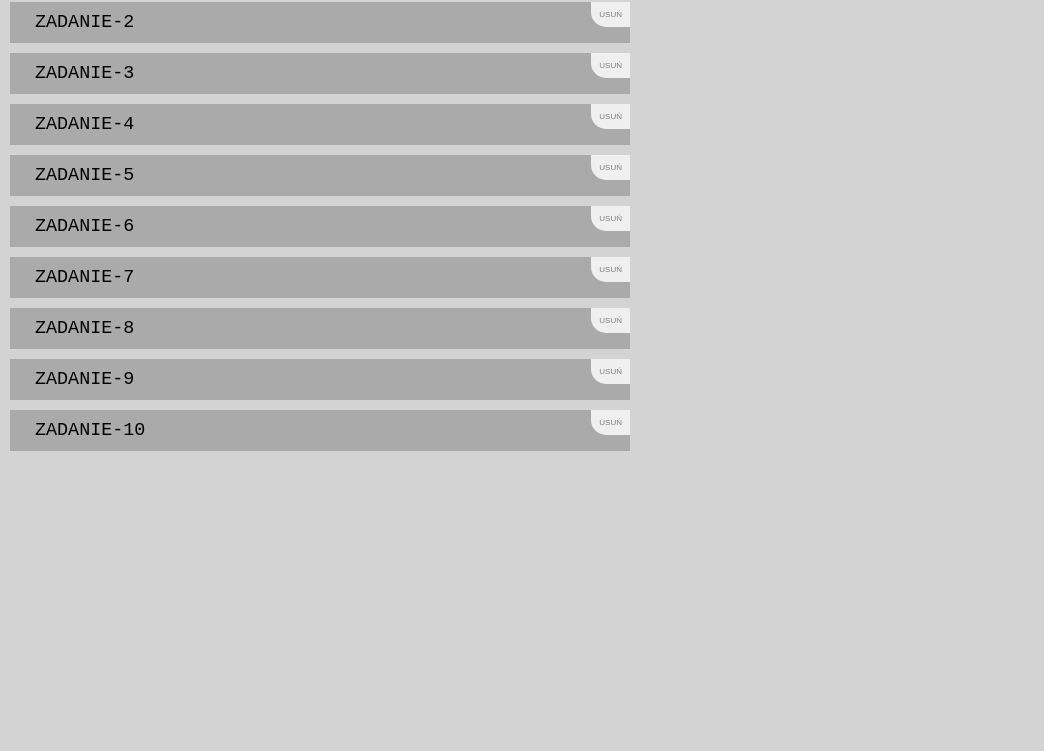
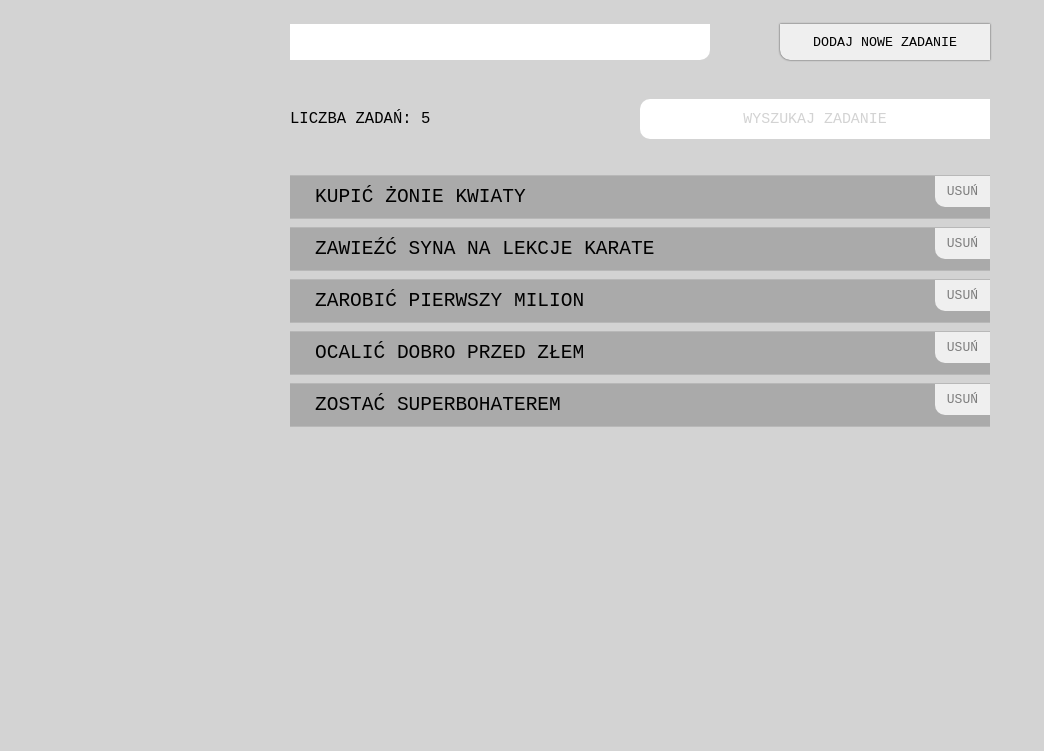
Before and after one commit to zygarios/to-do-app, a website: page index.html in a window 1280 px wide. Shown: the part 59-810 px from the top of the page, without its empty margins (0-1044 px from the left). Drawn offline with Linux system fonts and the light colour scheme.

Commit message:
end ToDoApp

```diff
--- a/index.html
+++ b/index.html
@@ -9,18 +9,24 @@
   </head>
 
   <body>
-    <ul class="all-tasks">
-      <li>zadanie-1 <button>Usuń</button></li>
-      <li>zadanie-2 <button>Usuń</button></li>
-      <li>zadanie-3 <button>Usuń</button></li>
-      <li>zadanie-4 <button>Usuń</button></li>
-      <li>zadanie-5 <button>Usuń</button></li>
-      <li>zadanie-6 <button>Usuń</button></li>
-      <li>zadanie-7 <button>Usuń</button></li>
-      <li>zadanie-8 <button>Usuń</button></li>
-      <li>zadanie-9 <button>Usuń</button></li>
-      <li>zadanie-10 <button>Usuń</button></li>
-    </ul>
+    <div class="to-do-list">
+      <h1>Dziennik zadań</h1>
+      <form class="add-task" action="">
+        <input type="text" />
+        <button>Dodaj nowe zadanie</button>
+      </form>
+      <div class="search-count">
+        <h3 class="tasks-count">Liczba zadań: <span></span></h3>
+        <input class="find-task" type="text" placeholder="Wyszukaj zadanie" />
+      </div>
+      <ul class="all-tasks">
+        <li class="task">Kupić żonie kwiaty<button>Usuń</button></li>
+        <li class="task">Zawieźć syna na lekcje karate<button>Usuń</button></li>
+        <li class="task">Zarobić pierwszy milion<button>Usuń</button></li>
+        <li class="task">Ocalić dobro przed złem<button>Usuń</button></li>
+        <li class="task">Zostać superbohaterem<button>Usuń</button></li>
+      </ul>
+    </div>
     <script src="script.js"></script>
   </body>
 </html>
--- a/script.js
+++ b/script.js
@@ -1,9 +1,59 @@
-const allTasks = document.querySelectorAll('.allTasks');
-
+const tasksList = document.querySelector('.all-tasks');
+let tasks = [...document.querySelectorAll('.task')];
+const tasksCountSpan = document.querySelector('.tasks-count span');
+const addTask = document.querySelector('.add-task');
+const findButton = document.querySelector('.find-task');
+const addTaskInput = document.querySelector('.add-task input');
+const removeBtn = document.querySelectorAll('.task button');
 const removeTask = e => {
-  console.log(e.target.parentNode.remove());
+  e.target.parentNode.remove();
+  tasks = [...document.querySelectorAll('.task')];
+  counter();
 };
 
-document
-  .querySelectorAll('li button')
-  .forEach(item => item.addEventListener('click', removeTask));
+removeBtn.forEach(item => item.addEventListener('click', removeTask));
+
+function counter() {
+  tasksCountSpan.textContent = document.querySelectorAll('.task').length;
+}
+
+function handleAddTask(e) {
+  // tasks = [...document.querySelectorAll('.task')];
+  e.preventDefault();
+  const value = addTaskInput.value.toLowerCase();
+  if (value === '' || value.length < 3) {
+    return alert('Wpisz nazwę zadanie o co najmniej 3 znakach');
+  }
+  const task = document.createElement('li');
+  const time = new Date();
+  const hours = time.getHours();
+  const minutes = time.getSeconds();
+
+  task.classList.add('task');
+  task.innerHTML = `${value}<button>Usuń</button><span>${hours}:${
+    minutes < 10 ? '0' + minutes : minutes
+  }, ${time.toLocaleDateString()}</span>`;
+  task.children[0].addEventListener('click', removeTask);
+  tasksList.appendChild(task);
+  tasks = document.querySelectorAll('.task');
+  addTaskInput.value = '';
+  counter();
+}
+
+function handleSearch(e) {
+  e.preventDefault();
+  let value = e.target.value.toLowerCase();
+  let tasksCopy = [...tasks];
+  tasksCopy = tasksCopy.filter(task =>
+    task.textContent.toLowerCase().includes(value)
+  );
+  tasksList.textContent = '';
+  tasksCopy.forEach(item => tasksList.append(item));
+  counter();
+}
+
+function handleModal() {}
+
+addTask.addEventListener('submit', handleAddTask);
+findButton.addEventListener('input', handleSearch);
+counter();
--- a/style.css
+++ b/style.css
@@ -2,53 +2,146 @@
   margin: 0;
   padding: 0;
   box-sizing: border-box;
+  font-family: monospace;
 }
 
 body {
-  min-height: 100vh;
+  height: 100vh;
   background: lightgrey;
-  font-family: monospace;
+  overflow: hidden;
+}
+h1 {
+  text-align: center;
+  padding-top: 2vh;
+  font-size: 2.5rem;
+  font-weight: normal;
+  text-transform: uppercase;
+}
+
+.to-do-list {
+  max-width: 700px;
+  margin: 0 auto;
 }
 
 .all-tasks {
   list-style-type: none;
-  width: 50%;
-
+  max-height: 70vh;
+  overflow-y: auto;
 }
 
-.all-tasks li {
-  font-size: 1.15rem;
+.task {
+  font-size: 1.5rem;
   text-transform: uppercase;
   padding: 10px 25px;
-  margin: 10px;
+  margin: 10px 0;
   background: rgb(170, 170, 170);
   cursor: pointer;
-  transition: background .25s;
+  transition: background 0.2s;
   position: relative;
+  box-shadow: 0 0 1px 0 #333;
 }
 
-.all-tasks li:hover {
+.task:hover {
   background: grey;
   color: white;
-  overflow: hidden;
+}
+.task span {
+  color: rgba(0, 0, 0, 0.3);
+  position: absolute;
+  transform: translateY(-50%);
+  transition: right 0.2s, color 0.2s, font-size 0.2s;
+  font-size: 1rem;
+  top: 50%;
+  right: 70px;
+}
+
+.task button:hover + span {
+  top: 50%;
+  right: 95px;
+  font-size: 1.15rem;
+  color: rgba(255, 255, 255, 1);
 }
 
 .all-tasks button {
   position: absolute;
   top: 0;
   right: 0;
-  padding: 8px;
-  border-radius: 0 0 0 15px;
+  padding: 8px 12px;
+  border-radius: 0 0 0 10px;
   border: none;
-  font-size: .5rem;
+  font-size: 1rem;
   text-transform: uppercase;
   color: rgb(125, 125, 125);
   cursor: pointer;
   box-shadow: 0;
-  transition: box-shadow .25s, padding .25s;
+  transition: box-shadow 0.2s, padding 0.2s;
 }
 
 .all-tasks button:hover {
-  padding: 9px 15px;
-  box-shadow: -1px 1px 5px 1px rgba(0, 0, 0, .3);
+  padding: 9px 25px;
+  box-shadow: -1px 1px 5px 1px rgba(0, 0, 0, 0.3);
 }
+
+.add-task {
+  padding: 10px 0;
+  display: flex;
+  justify-content: space-between;
+  height: 7vh;
+  margin: 2.5vh 0;
+}
+.add-task input {
+  width: 60%;
+  display: inline-block;
+  padding: 6px 10px;
+  font-size: 1.15rem;
+  text-transform: uppercase;
+  border-radius: 0 0 10px 0;
+  border: none;
+}
+.add-task button {
+  display: inline-block;
+  width: 30%;
+  padding: 8px;
+  text-transform: uppercase;
+  border-radius: 0 0 0 10px;
+  border: none;
+  box-shadow: 0 0 2px 0 #333;
+  cursor: pointer;
+  transition: background 0.2s, color 0.2s;
+}
+.add-task button:hover {
+  background: rgb(125, 125, 125);
+  color: white;
+}
+
+.add-task button:active {
+  background: darkgrey;
+}
+
+.tasks-count {
+  padding: 20px 0;
+  font-size: 1.2rem;
+  font-weight: 400;
+  text-transform: uppercase;
+  display: inline-block;
+  width: 50%;
+}
+.find-task {
+  display: inline-block;
+  padding: 12px 10px;
+  width: 50%;
+  display: inline-block;
+  text-transform: uppercase;
+  border-radius: 10px 0 0 10px;
+  border: none;
+  font-size: 1.15rem;
+}
+.find-task::placeholder {
+  text-align: center;
+  color: lightgrey;
+}
+.search-count {
+  font-size: 0;
+  height: 7vh;
+  margin: 2.5vh 0;
+}
```
